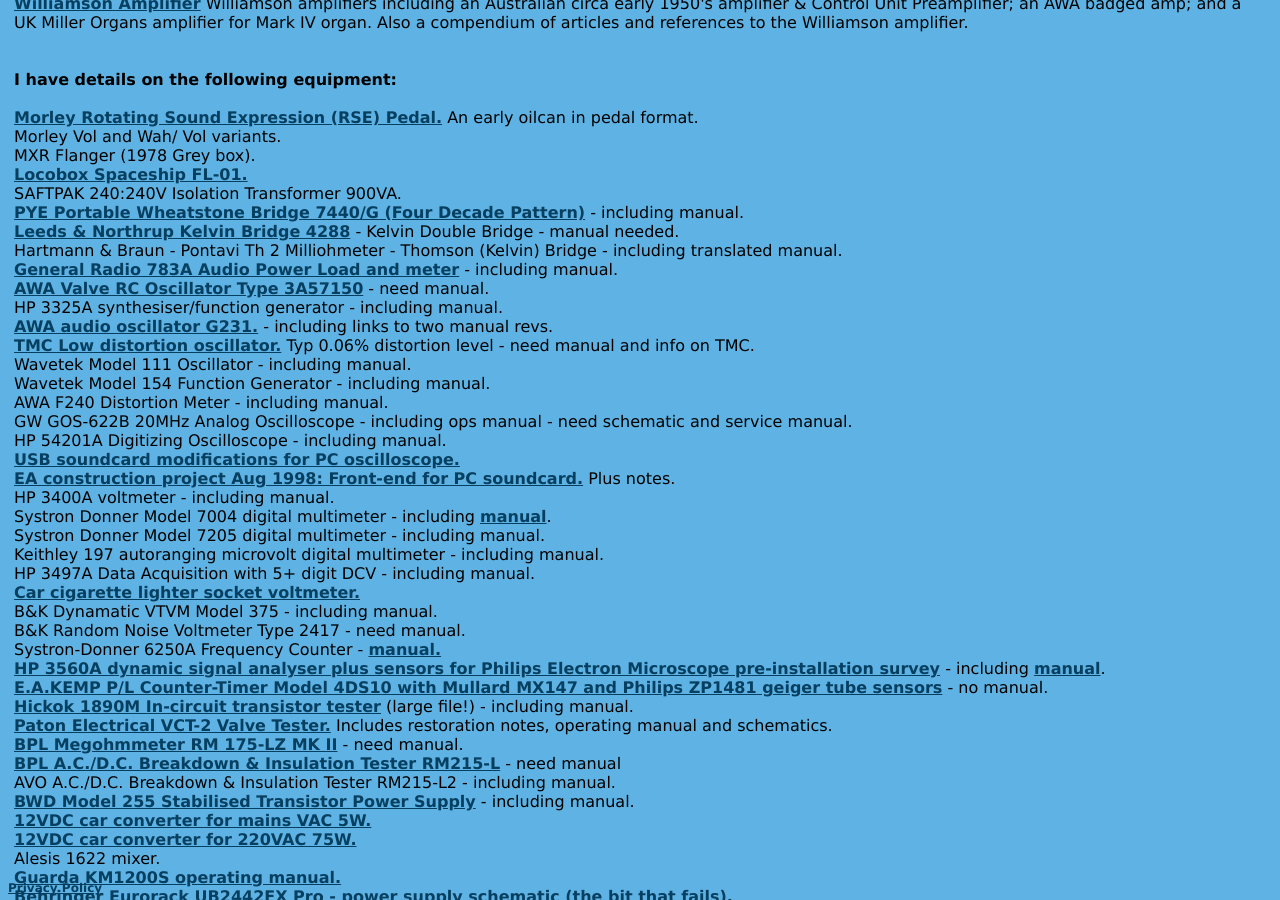
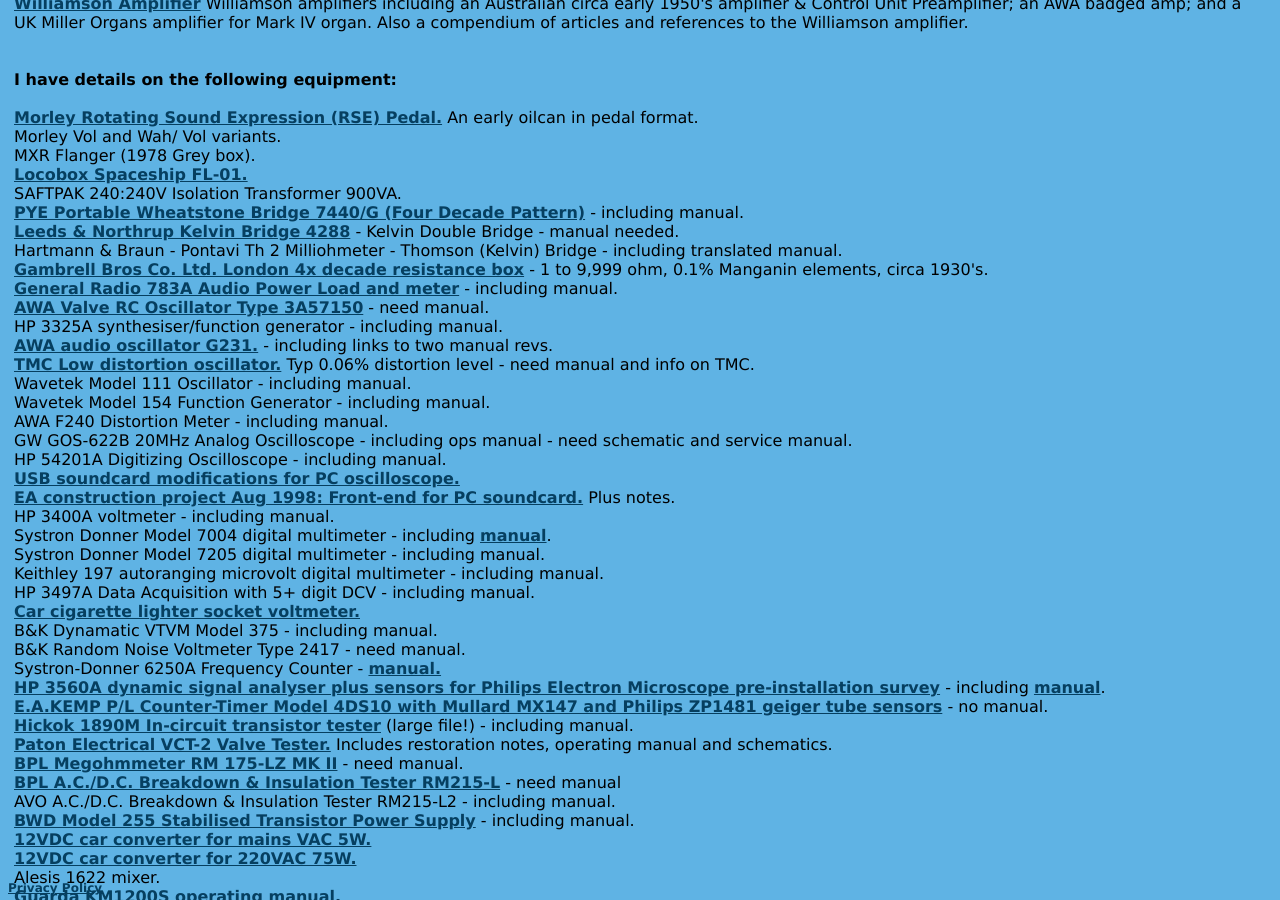
Before and after one commit to michael-robbins/michael-robbins.github.io, a Jekyll site: the page built from projects/amplifier.html, in a window 1280 px wide and 900 px high, scrolled down 3054 px. Built offline with Jekyll 4.4.1, drawn with Linux system fonts in a browser that asks for light colours.

Commit message:
Update amplifier.html

```diff
--- a/projects/amplifier.html
+++ b/projects/amplifier.html
@@ -203,6 +203,8 @@
       <br />
       Hartmann & Braun - Pontavi Th 2 Milliohmeter - Thomson (Kelvin) Bridge - including translated manual.
       <br />
+      <a href="/static/GAMBRELL BROS 4x decade resistance box.pdf">Gambrell Bros Co. Ltd. London 4x decade resistance box</a> - 1 to 9,999 ohm, 0.1% Manganin elements, circa 1930's.
+      <br />
       <a href="/static/GR783A Info.pdf">General Radio 783A Audio Power Load and meter</a> - including manual.
       <br />
       <a href="/static/AWA Oscillator 3A57150.pdf">AWA Valve RC Oscillator Type 3A57150</a> - need manual.
```
